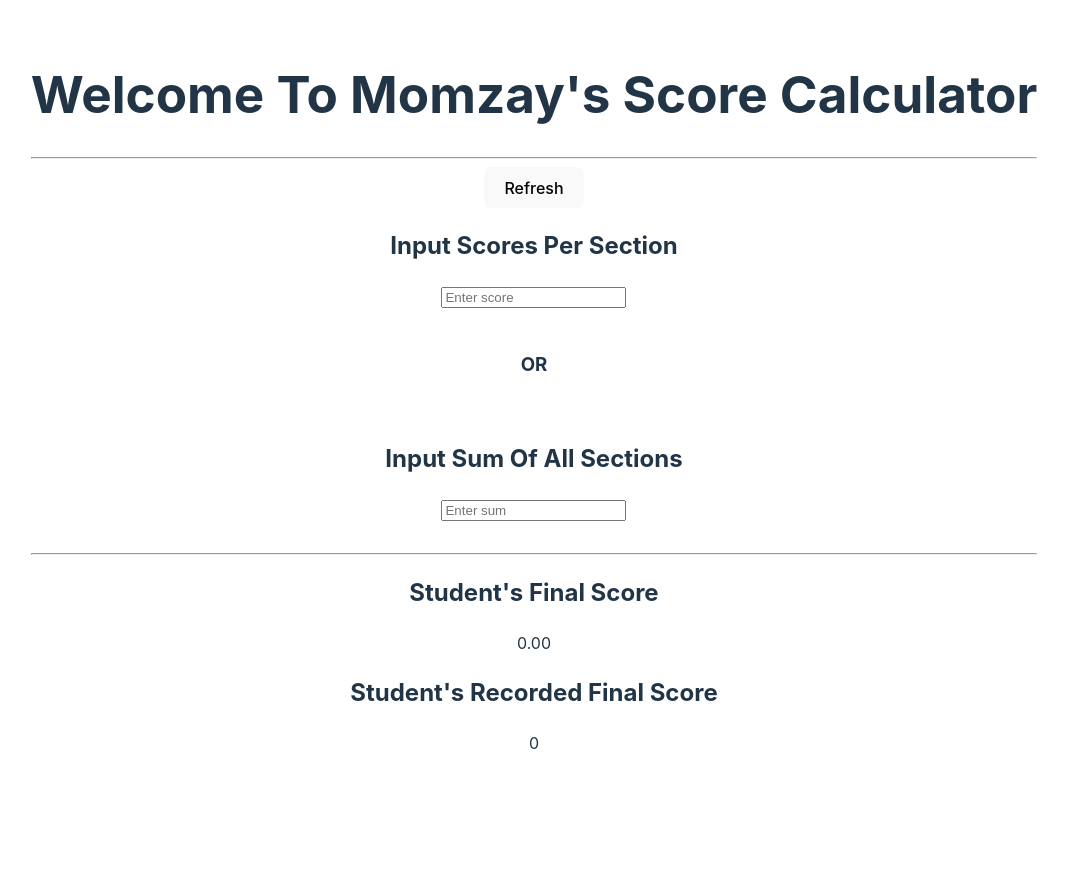
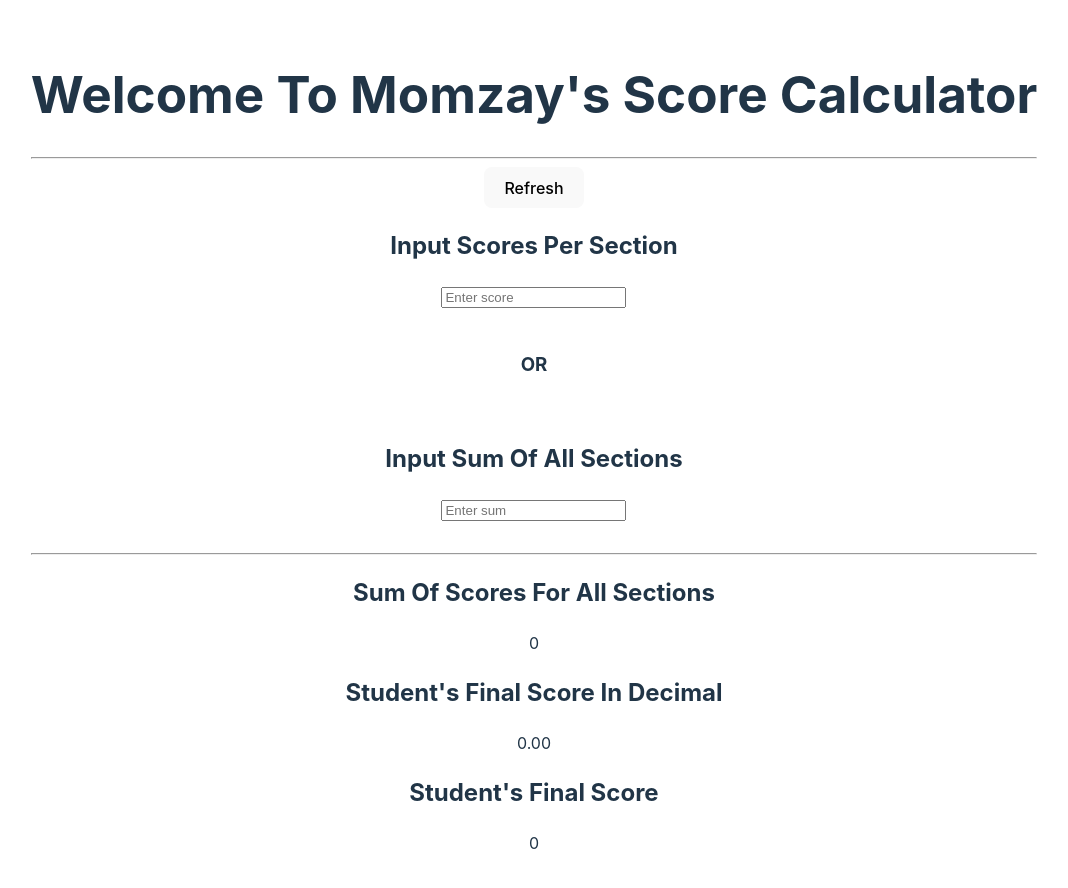
Before and after one commit to Somtuzy/momzay-score-calculator, a React (Vite) app: page / in a window 1280 px wide. Shown: the top 888 px of the page, without its empty margins (106-1174 px from the left). Before the commit the page ends 803 px from the top, so only its background shows below. Built offline with nearby package versions, Linux system fonts and the light colour scheme.

Commit message:
Feat: Added Sum Of Scores For All Sections

```diff
--- a/src/App.jsx
+++ b/src/App.jsx
@@ -123,9 +123,11 @@ function App() {
       <br />
       <hr />
       <div>
+        <h2>Sum Of Scores For All Sections</h2>
+        <p>{(finalScore/70) * 240}</p>
+        <h2>Student's Final Score In Decimal</h2>
+        <p>{finalScore}</p>
         <h2>Student's Final Score</h2>
-        <p>{finalScore}</p>
-        <h2>Student's Recorded Final Score</h2>
         <p>{Math.round(finalScore)}</p>
       </div>
     </div>
```
